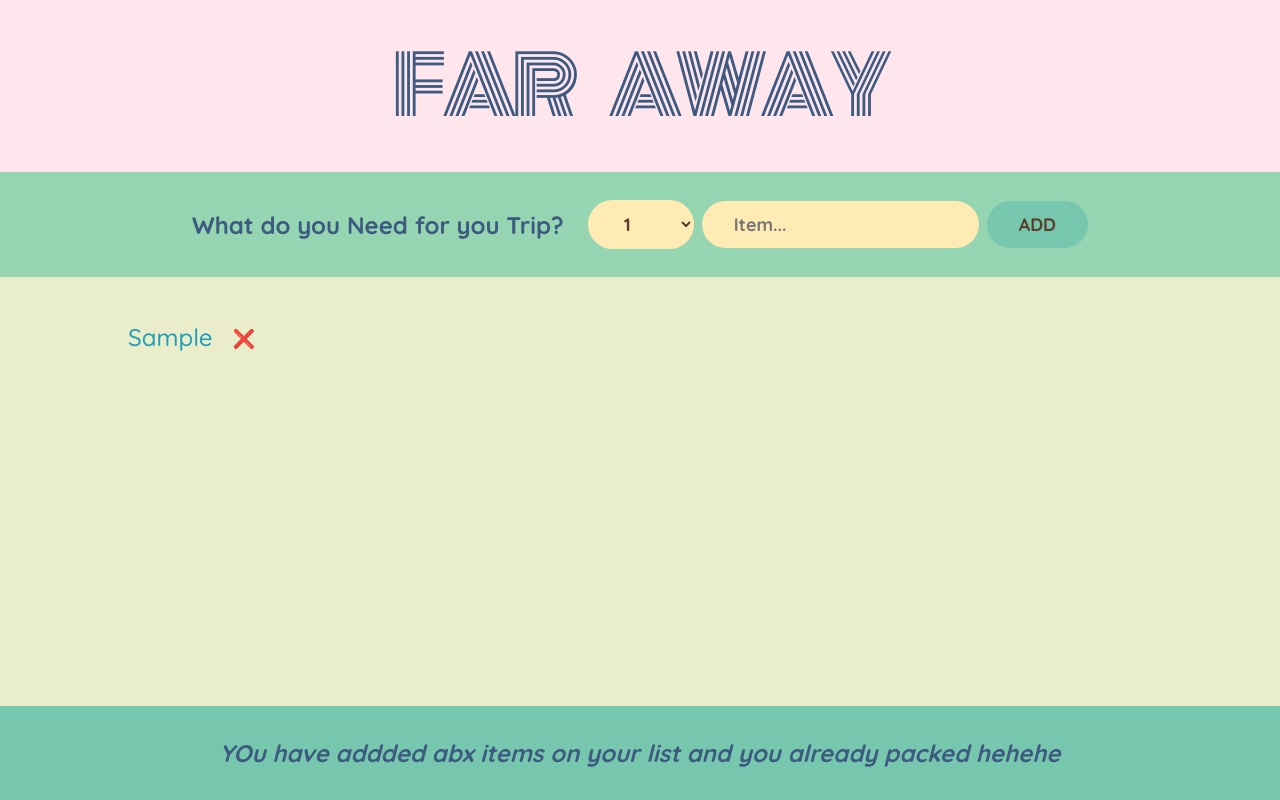
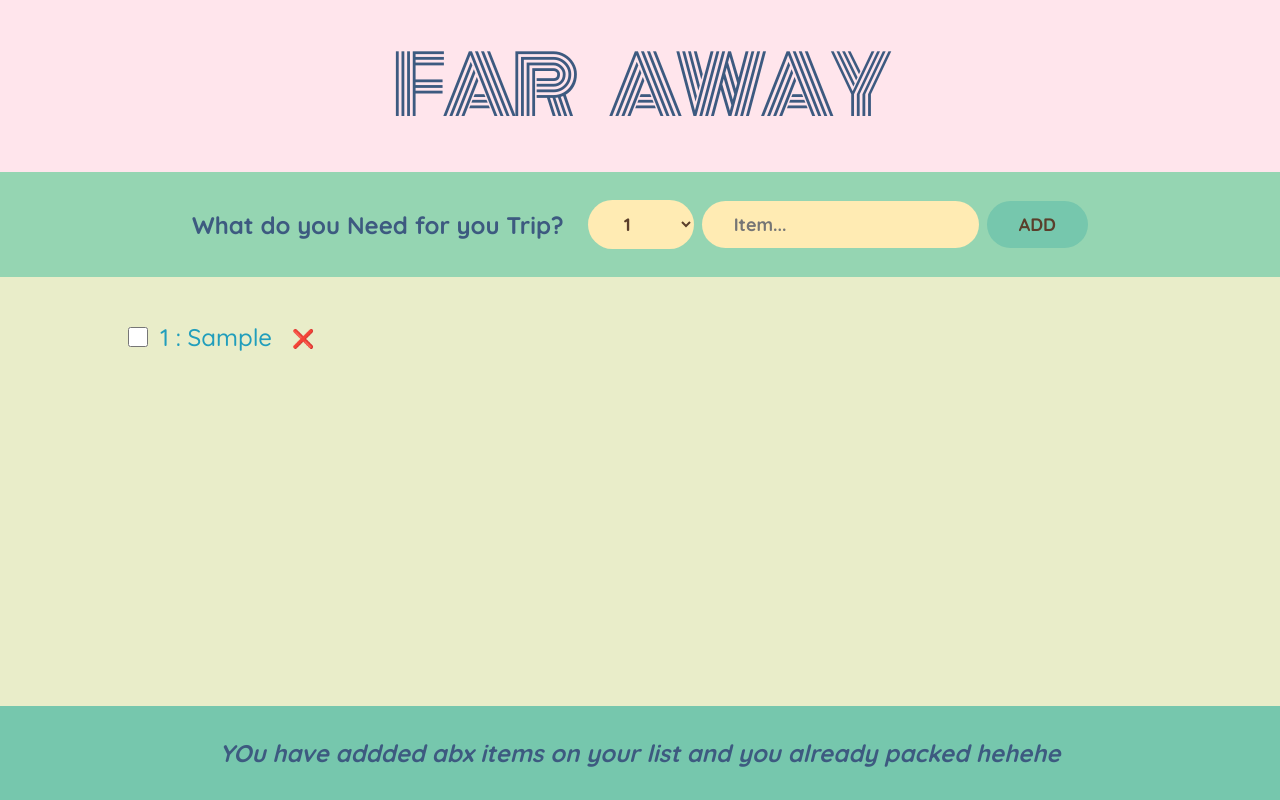
Before and after one commit to Sanskar-Rijal/Far_Away, a React (Create React App) app: page / in a window 1280 px wide. Both pictures are taken after typing "Sample" into the empty fields and a click on the button "ADD". Built offline with nearby package versions, Linux system fonts and the light colour scheme.

Commit message:
added check box using map and spread

```diff
--- a/src/App.js
+++ b/src/App.js
@@ -5,16 +5,36 @@ export default function App() {
 
   const [items, setItems] = React.useState([]);
 
+  function handlePack(id) {
+    setItems((it) =>
+      it.map((items) => {
+        if (items.id === id) {
+          return { ...items, packed: !items.packed }; //returning object items by overriding packed property
+        }
+        return items;
+      })
+    );
+  }
+
   function handleAddItem(item) {
     setItems((it) => [...it, item]); //it is the previous state , using spread operator
     console.log(setItems);
+  }
+
+  //delete item by clicking cross
+  function handleDeleteItem(id) {
+    setItems((it) => it.filter((item) => item.id !== id)); //when item.id==id then it will not be included in the new array
   }
 
   return (
     <div className="app">
       <Logo />
       <Form onAddItems={handleAddItem} />
-      <PackingList items={items} />
+      <PackingList
+        items={items}
+        onDeleteItems={handleDeleteItem}
+        onCheckedBox={handlePack}
+      />
       <Stats />
     </div>
   );
@@ -91,7 +111,12 @@ function PackingList(props) {
     <div className="list">
       <ul>
         {props.items.map((it) => (
-          <Item items={it} key={it.id} />
+          <Item
+            items={it}
+            key={it.id}
+            onDeleteItems={props.onDeleteItems}
+            onCheckedBox={props.onCheckedBox}
+          />
         ))}
       </ul>
     </div>
@@ -101,14 +126,26 @@ function PackingList(props) {
 function Item(props) {
   return (
     <li>
+      <input
+        type="checkbox"
+        value={props.items.packed}
+        id={props.items.id}
+        onChange={() => props.onCheckedBox(props.items.id)}
+      />
       <span
         style={{
           textDecoration: props.items.packed ? "line-through" : "none",
         }}
       >
-        {props.items.description}
+        {props.items.selected} : {props.items.description}
       </span>
-      <button>{props.items.packed ? "✅" : "❌"}</button>
+      <button
+        onClick={() => {
+          props.onDeleteItems(props.items.id); //if we don't use ()=> react will call the function immediately , which we don't want
+        }}
+      >
+        {props.items.packed ? "✅" : "❌"}
+      </button>
     </li>
   );
 }
```
